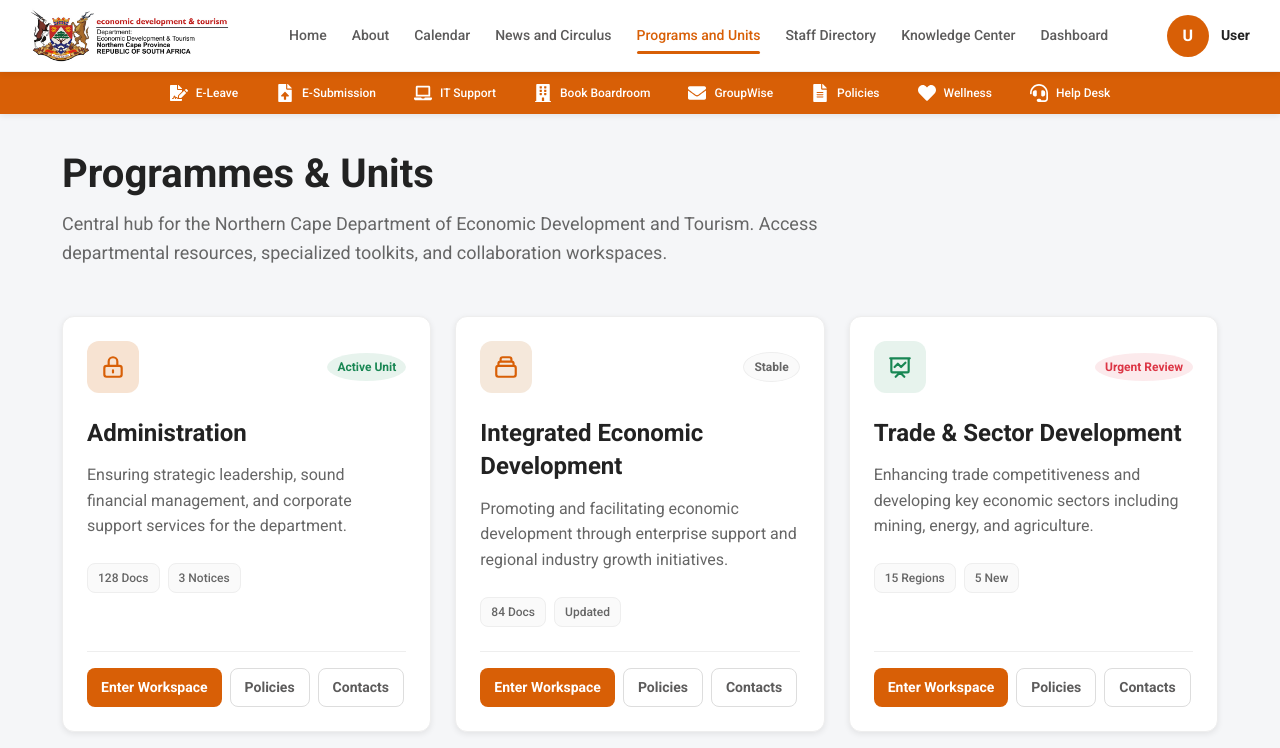
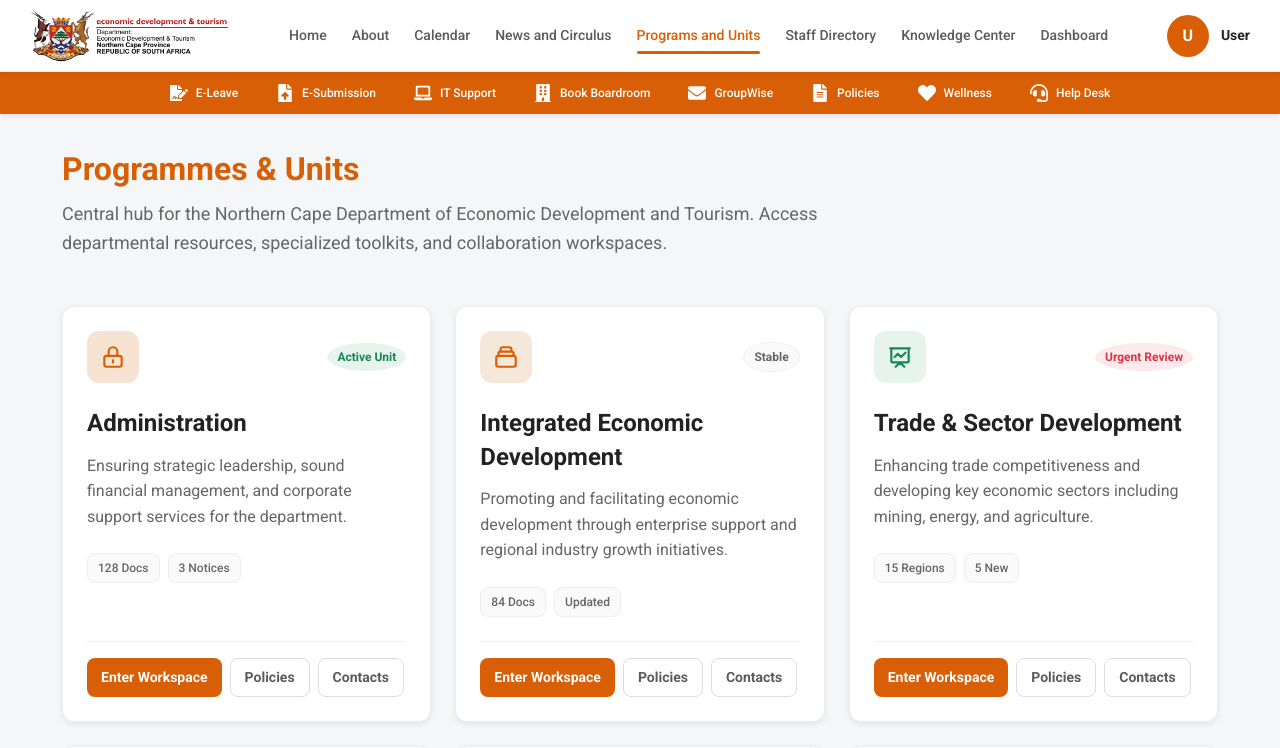
Before and after one commit to Galaletsang101/Dedat-Intranet, a React (Vite) app: page /#/programs-units in a window 1280 px wide. Shown: the top 748 px of the page. Built offline with nearby package versions, Linux system fonts and the light colour scheme; no server answers; the database is empty; sample sign-in values are in the browser's storage.

Commit message:
updated css

```diff
--- a/src/components/home/home.jsx
+++ b/src/components/home/home.jsx
@@ -141,7 +141,7 @@ const latestUpdates = [
   {
     id: 3,
     icon: FaFileAlt,
-    title: "New HR Circular Available",
+    title: "New HR Circulus Available",
     description: "Updated Information Security Guidelines have been uploaded.",
     type: "Circular"
   },
@@ -383,7 +383,7 @@ const [showUpdates, setShowUpdates] = useState(() => {
                         <FaChevronLeft />
                       </Button>
                       <span className="calendar-month">
-  October 2024
+  October 2026
 </span>
                       <Button variant="link" className="p-0 text-secondary">
                         <FaChevronRight />
@@ -473,7 +473,7 @@ className={
               <section className="mb-4">
                 <div className="bg-white p-3 rounded-3 border">
                   <div className="d-flex justify-content-between align-items-center mb-3">
-                    <h5 style={{ color: '#5c5b5b', fontWeight: 600 }}>Circulars</h5>
+                    <h5 style={{ color: '#5c5b5b', fontWeight: 600 }}>Circulus</h5>
                     <FaClock style={{ color: '#6c757d' }} />
                   </div>
                   {circulars.map((circular) => (
--- a/src/pages/KnowledgeCenter.jsx
+++ b/src/pages/KnowledgeCenter.jsx
@@ -107,9 +107,7 @@ const KnowledgeCenter = () => {
         </div>
 
         <div className="knowledgecenter-header-actions">
-          <button className="knowledgecenter-btn-outline">
-            <FaDownload /> My Downloads
-          </button>
+
 
           <button
             className="knowledgecenter-btn-primary"
--- a/src/styles/homepage.css
+++ b/src/styles/homepage.css
@@ -188,7 +188,6 @@
 }
 
 .hero-carousel .carousel-caption .btn-read {
-  background: #ffffff;
   color: var(--nc-orange);
   font-weight: 700;
   border-radius: 0.5rem;
--- a/src/styles/programs.css
+++ b/src/styles/programs.css
@@ -31,10 +31,10 @@
 
 .programmes-section .page-title {
     margin: 0 0 var(--space-sm);
-    color: var(--text-primary);
-    font-size: var(--font-3xl);
+    color: var(--primary);
+    font-size: var(--font-2xl);
     font-weight: var(--fw-bold);
-    line-height: 1.2;
+    /* line-height: 1.2; */
 }
 
 .page-description {
```
